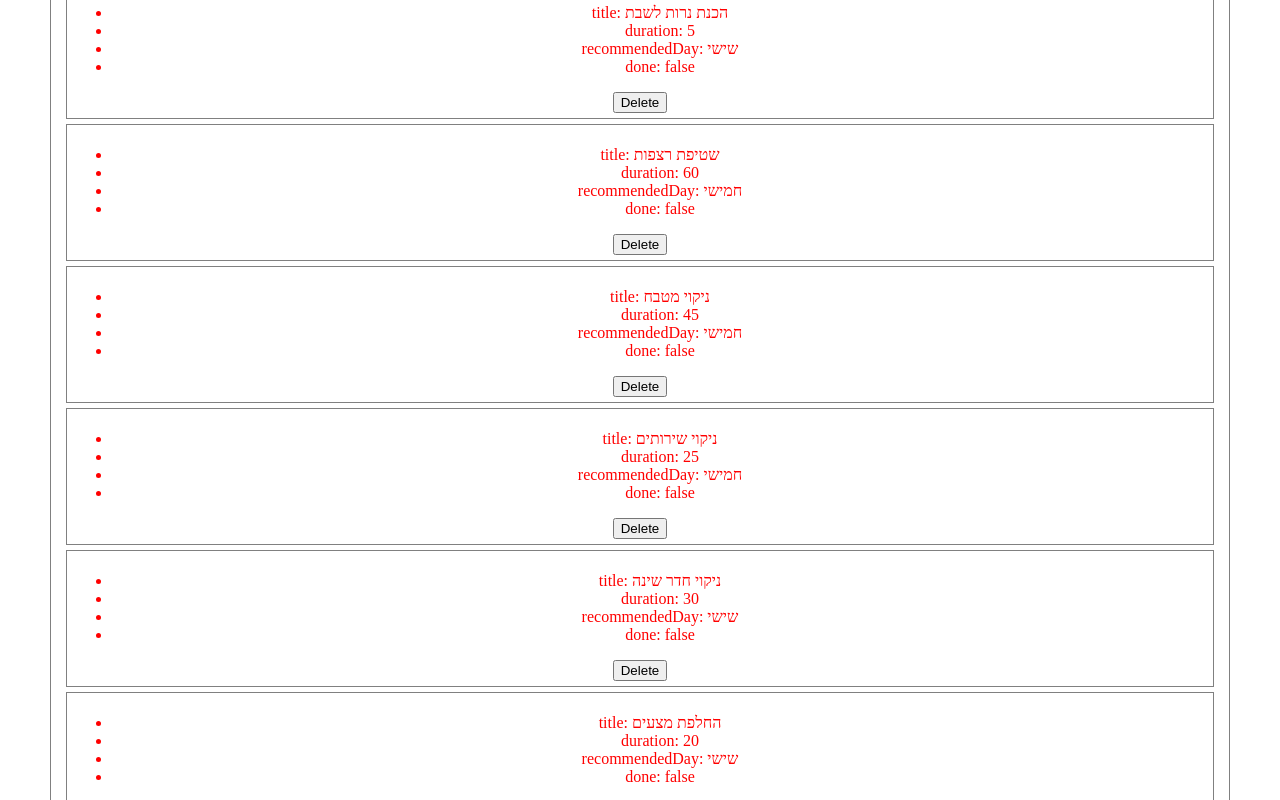
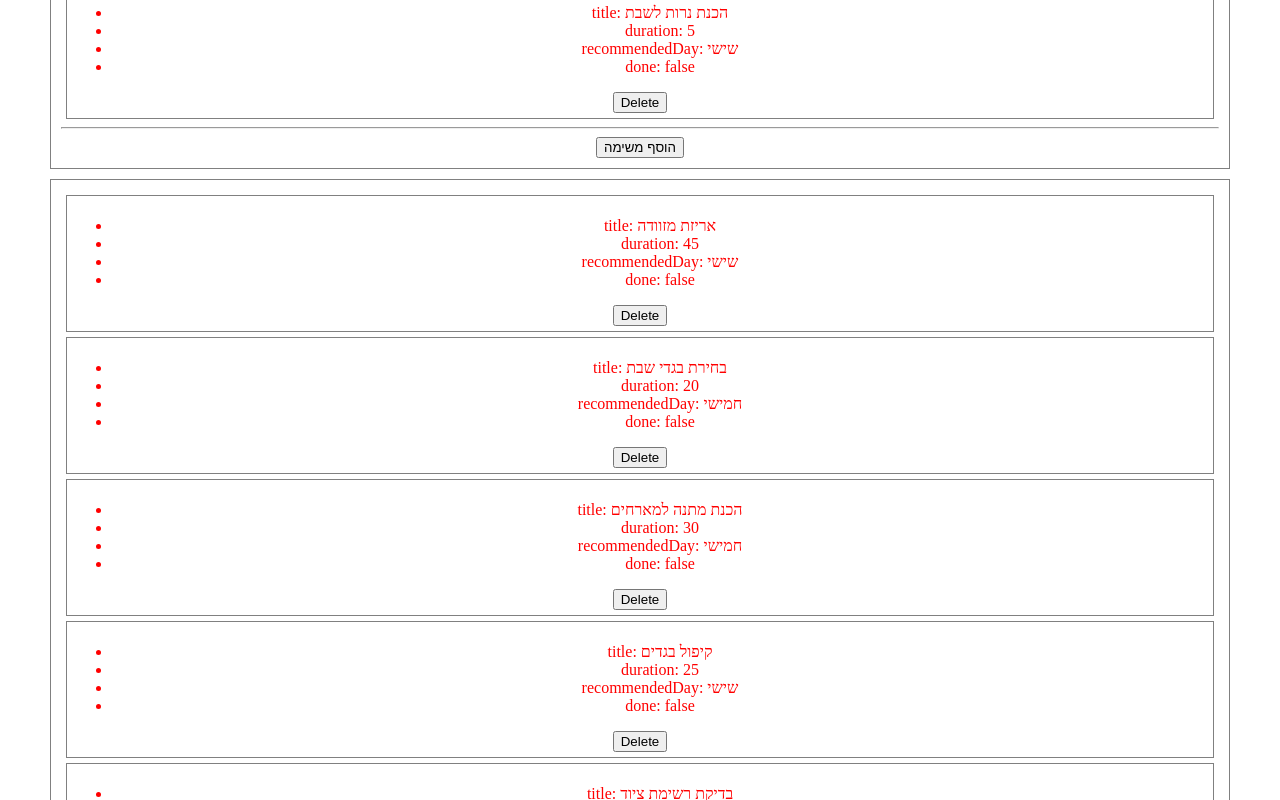
Before and after one commit to chanyrubinsky/ReactProject, a React (Vite) app in the folder our-project/: page / in a window 1280 px wide. Shown: the part 3580-4380 px from the top of the page. Built offline with nearby package versions, Linux system fonts and the light colour scheme.

Commit message:
fix func delete

```diff
--- a/our-project/src/Components/Task/ListTask.jsx
+++ b/our-project/src/Components/Task/ListTask.jsx
@@ -14,14 +14,18 @@ const ListTask = () => {
   const [hostingTasks, setHostingTasks] = useState([]);
   const [guestTasks, setGuestTasks] = useState([]);
 
+useEffect(() => {
+  getHomeTasks().then(data => setHomeTasks(data));
+  getHostingTasks().then(data => setHostingTasks(data));
+  getGuestTasks().then(data => setGuestTasks(data));
+}, []);
 
 
-
-  useEffect(() => {
+  /*useEffect(() => {
     getHomeTasks().then(data => setHomeTasks(prev => [...prev, ...data]));
     getHostingTasks().then(data => setHostingTasks(prev => [...prev, ...data]));
     getGuestTasks().then(data => setGuestTasks(prev => [...prev, ...data]));
-  }, []);
+  }, []);*/
 
   //פונקציה שמציגה  כל מערך של משימות//
   /*const renderTasks4 = (arr,setarr) => {
--- a/our-project/src/Components/Task/OneTask.jsx
+++ b/our-project/src/Components/Task/OneTask.jsx
@@ -1,10 +1,15 @@
 import React from "react";
 
-export default function OneTask({ task,arr,setarr }) {
+export default function OneTask({ task, setarr }) {
 
 
-const To_delete = (id) => {
-        setarr(arr.filter((index) => index.id !== id));}
+/*const To_delete = (id) => {
+        /*setarr(arr.filter((index) => index.id !== id));
+      setArr(prevArr => prevArr.filter(item => item.id !== id));}*/
+ const To_delete = (id) => {
+  setarr(prevArr => prevArr.filter(item => item.id !== id));
+};
+
 
 
   return (
--- a/our-project/src/Components/Task/TaskGroup.jsx
+++ b/our-project/src/Components/Task/TaskGroup.jsx
@@ -24,7 +24,7 @@ export default function TaskGroup({ arr, setarr }) {
       <hr />
 
 
-      <button onClick={() => setShowInput(true)}>אוסף משימה</button>
+      <button onClick={() => setShowInput(true)}>הוסף משימה</button>
 
       {/* ה-input שמופיע רק בלחיצה */}
       {showInput && (
@@ -34,7 +34,7 @@ export default function TaskGroup({ arr, setarr }) {
             value={newTaskTitle}
             onChange={e => setNewTaskTitle(e.target.value)}
           />
-          <button onClick={handleAddTask}>אוסף משימה</button>
+          <button onClick={handleAddTask}>הוסף משימה</button>
         </div>
       )}
     </div>
```
